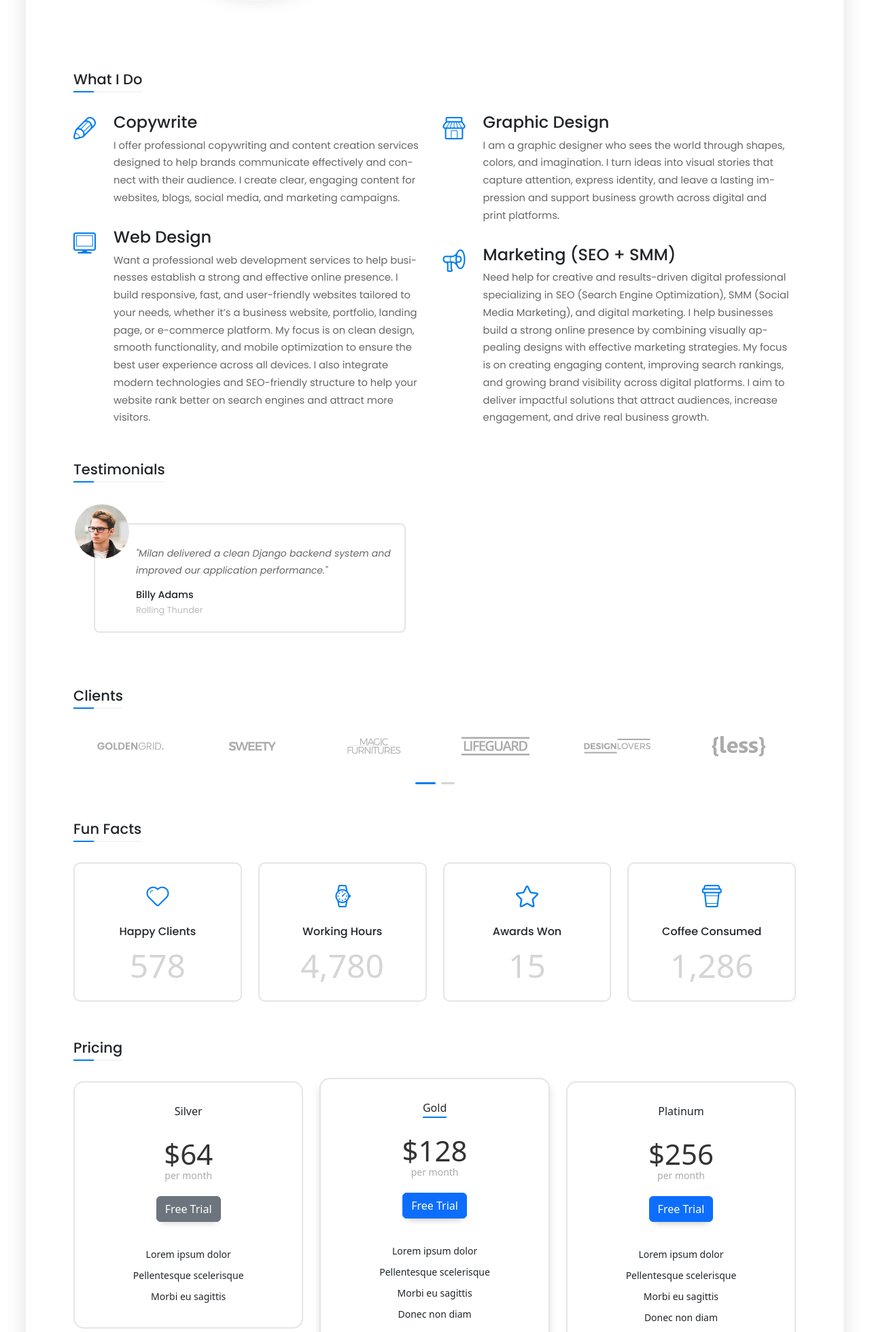
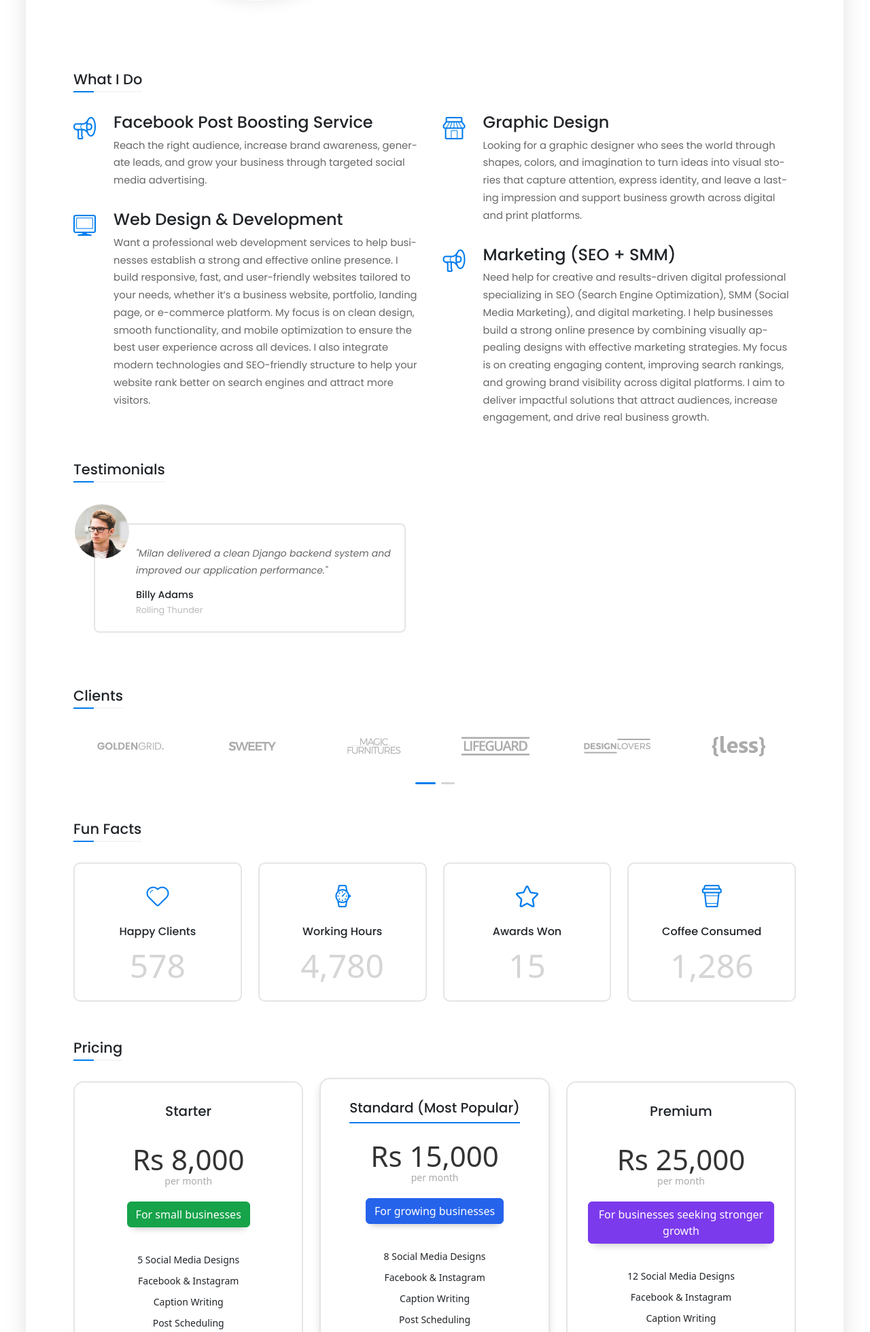
Before and after one commit to milanbhasima/personalportfolio, a Django app: page / in a window 1280 px wide. Shown: the part 551-2511 px from the top of the page at 68% size. Run offline with Django 5.2, Linux system fonts and the light colour scheme; some libraries are stand-ins or nearby versions; some web fonts are replaced.

Commit message:
add pricing list

```diff
--- a/detail/templates/index1.html
+++ b/detail/templates/index1.html
@@ -75,12 +75,12 @@
                     <div class="info-list-w-icon">
                       <div class="info-block-w-icon">
                         <div class="ci-icon">
-                          <i class="linecons linecons-pen"></i>
+                          <i class="linecons linecons-megaphone"></i>
                         </div>
 
                         <div class="ci-text">
-                          <h4>Copywrite</h4>
-                          <p>I offer professional copywriting and content creation services designed to help brands communicate effectively and connect with their audience. I create clear, engaging content for websites, blogs, social media, and marketing campaigns.</p>
+                          <h4>Facebook Post Boosting Service</h4>
+                          <p>Reach the right audience, increase brand awareness, generate leads, and grow your business through targeted social media advertising.</p>
                         </div>
                       </div>
 
@@ -90,7 +90,7 @@
                         </div>
 
                         <div class="ci-text">
-                          <h4>Web Design</h4>
+                          <h4>Web Design & Development</h4>
                           <p>Want a professional web development services to help businesses establish a strong and effective online presence. I build responsive, fast, and user-friendly websites tailored to your needs, whether it’s a business website, portfolio, landing page, or e-commerce platform. My focus is on clean design, smooth functionality, and mobile optimization to ensure the best user experience across all devices. I also integrate modern technologies and SEO-friendly structure to help your website rank better on search engines and attract more visitors.</p>
                         </div>
                       </div>
@@ -107,7 +107,7 @@
 
                         <div class="ci-text">
                           <h4>Graphic Design</h4>
-                          <p>I am a graphic designer who sees the world through shapes, colors, and imagination. I turn ideas into visual stories that capture attention, express identity, and leave a lasting impression and support business growth across digital and print platforms.</p>
+                          <p>Looking for a graphic designer who sees the world through shapes, colors, and imagination to turn ideas into visual stories that capture attention, express identity, and leave a lasting impression and support business growth across digital and print platforms.</p>
                         </div>
                       </div>
 
@@ -301,72 +301,82 @@
                       <div class="fw-package-wrap col-md-4 ">
                         <div class="fw-package">
                           <div class="fw-heading-row">
-                            <span>Silver</span>
+                            <span><h5>Starter</h5></span>
                           </div>
 
                           <div class="fw-pricing-row">
-                            <span>$64</span>
+                            <span>Rs 8,000</span>
                             <small>per month</small>
                           </div>
 
                           <div class="fw-button-row">
-                            <a href="#" target="_self" class="btn btn-secondary">Free Trial</a>
+                            <a href="#" target="_self" class="btn btn-primary" style="background-color:#16A34A; border-color:#16A34A;">For small businesses</a>
                           </div>
 
-                          <div class="fw-default-row">Lorem ipsum dolor</div>
-                          <div class="fw-default-row">Pellentesque scelerisque</div>
-                          <div class="fw-default-row">Morbi eu sagittis</div>
+                          <div class="fw-default-row">5 Social Media Designs</div>
+                          <div class="fw-default-row">Facebook & Instagram</div>
+                          <div class="fw-default-row">Caption Writing</div>
+                          <div class="fw-default-row">Post Scheduling</div>
+                          <div class="fw-default-row">Paid Promotion</div>
+                          <div class="fw-default-row">Basic Audience Targeting</div>
+                          <div class="fw-default-row">Monthly Performance Report</div>
                         </div>
                       </div>
 
                       <div class="fw-package-wrap col-md-4 highlight-col ">
                         <div class="fw-package">
                           <div class="fw-heading-row">
-                            <span>Gold</span>
+                            <span><h5>Standard (Most Popular)</h5></span>
                           </div>
 
                           <div class="fw-pricing-row">
-                            <span>$128</span>
+                            <span>Rs 15,000</span>
                             <small>per month</small>
                           </div>
 
                           <div class="fw-button-row">
-                            <a href="#" target="_self" class="btn btn-primary">Free Trial</a>
+                            <a href="#" target="_self" class="btn btn-primary" style="background-color:#2563EB; border-color:#2563EB;">For growing businesses</a>
                           </div>
-
-                          <div class="fw-default-row">Lorem ipsum dolor</div>
-                          <div class="fw-default-row">Pellentesque scelerisque</div>
-                          <div class="fw-default-row">Morbi eu sagittis</div>
-                          <div class="fw-default-row">Donec non diam</div>
-                          <div class="fw-default-row">
-                        </div>
+                          <div class="fw-default-row">8 Social Media Designs</div>
+                          <div class="fw-default-row">Facebook & Instagram</div>
+                          <div class="fw-default-row">Caption Writing</div>
+                          <div class="fw-default-row">Post Scheduling</div>
+                          <div class="fw-default-row">Paid Promotion</div>
+                          <div class="fw-default-row">Target Audience Research</div>
+                          <div class="fw-default-row">Campaign Monitoring & Optimization</div>
+                          <div class="fw-default-row">Monthly Performance Report</div>
                       </div>
                     </div>
 
                     <div class="fw-package-wrap col-md-4 default-col ">
                       <div class="fw-package">
                         <div class="fw-heading-row">
-                          <span>Platinum</span>
+                          <span><h5>Premium</h5></span>
                         </div>
 
                         <div class="fw-pricing-row">
-                          <span>$256</span>
+                          <span>Rs 25,000</span>
                           <small>per month</small>
                         </div>
 
                         <div class="fw-button-row">
-                          <a href="#" target="_self" class="btn btn-primary">Free Trial</a>
+                          <a href="#" target="_self" class="btn btn-primary" style="background-color:#7C3AED; border-color:#7C3AED;">For businesses seeking stronger growth</a>
                         </div>
 
-                        <div class="fw-default-row">Lorem ipsum dolor</div>
-                        <div class="fw-default-row">Pellentesque scelerisque</div>
-                        <div class="fw-default-row">Morbi eu sagittis</div>
-                        <div class="fw-default-row">Donec non diam</div>
-                        <div class="fw-default-row">Aenean nec libero</div>
+                          <div class="fw-default-row">12 Social Media Designs</div>
+                          <div class="fw-default-row">Facebook & Instagram</div>
+                          <div class="fw-default-row">Caption Writing</div>
+                          <div class="fw-default-row">Post Scheduling</div>
+                          <div class="fw-default-row">Paid Promotion</div>
+                          <div class="fw-default-row">Advanced Audience Targeting</div>
+                          <div class="fw-default-row">Campaign Management & Optimization</div>
+                          <div class="fw-default-row">Monthly Performance Report</div>
+                          <div class="fw-default-row">Strategy Consultation</div>
                       </div>
                     </div>
                   </div>
                 </div>
+                Note: Advertising budget is separate from the service fee.
                 <!-- /Pricing -->
               </div>
 
```
